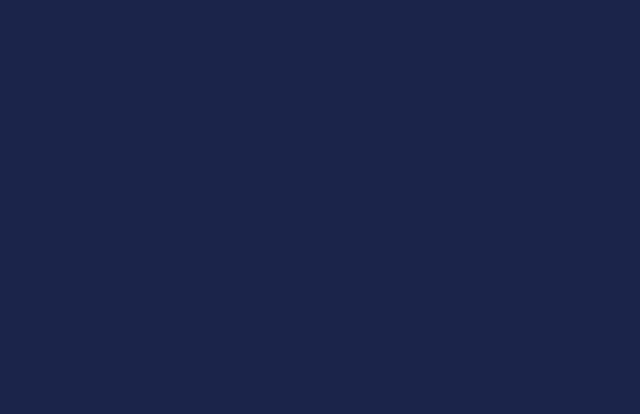
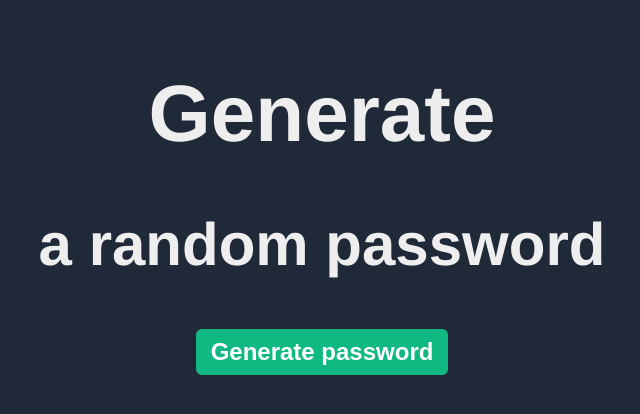
Before and after one commit to dinnerdoggy/Random-Password-Generator, a plain HTML site: page index.html in a window 1280 px wide. Shown: the whole page, without its empty margins (318-958 px from the left). Drawn offline with Linux system fonts and the light colour scheme.

Commit message:
Got the bones working, needs some more styling.

```diff
--- a/index.css
+++ b/index.css
@@ -1,9 +1,28 @@
 body {
     margin: 0;
     color: #EEEEEE;
-    background-color: #1B244A;
+    background-color: 1F2937;
     margin-top: 68px;
     margin-bottom: 281px;
     font-size: 40px;
-    font-family: Verdana;
+    font-family:'Franklin Gothic Medium', 'Arial Narrow', Arial, sans-serif;
+    font-weight: bolder;
+    text-align: center;
 }
+
+h1 {
+    margin: 0;
+}
+
+button {
+    background-color: 10B981;
+    color: #FFFFFF;
+    font-size: 24px;
+    font-weight: bold;
+    padding-top: 9;
+    padding-bottom: 9;
+    padding-left: 15;
+    padding-right: 15;
+    border: none;
+    border-radius: 6px;
+}
--- a/index.html
+++ b/index.html
@@ -3,7 +3,10 @@
         <link rel="stylesheet" href="index.css">
     </head>
     <body>
-        <h1></h1>
+        <h1>Generate</h1>
+        <h2>a random password</h2>
+        <button onclick="generate()">Generate password</button>
+        <h3 id="password-el"></h3>
         <script src="index.js"></script>
     </body>
 </html>
--- a/index.js
+++ b/index.js
@@ -1,15 +1,13 @@
 const characters = ["A","B","C","D","E","F","G","H","I","J","K","L","M","N","O","P","Q","R","S","T","U","V","W","X","Y","Z","a","b","c","d","e","f","g","h","i","j","k","l","m","n","o","p","q","r","s","t","u","v","w","x","y","z", "0", "1", "2", "3", "4", "5", "6", "7", "8", "9","~","`","!","@","#","$","%","^","&","*","(",")","_","-","+","=","{","[","}","]",",","|",":",";","<",">",".","?",
 "/"];
 
-const password = []
+let passEl = document.getElementById("password-el");
 
 function generate() {
+    let password = []
     for (let i = 0; i < 8; i++) {
       let x = Math.floor(Math.random() * characters.length);
       password.push(characters[x])
     }
+    passEl.textContent = password.join('')
 }
-
-generate()
-
-console.log(password.join(''))
```
